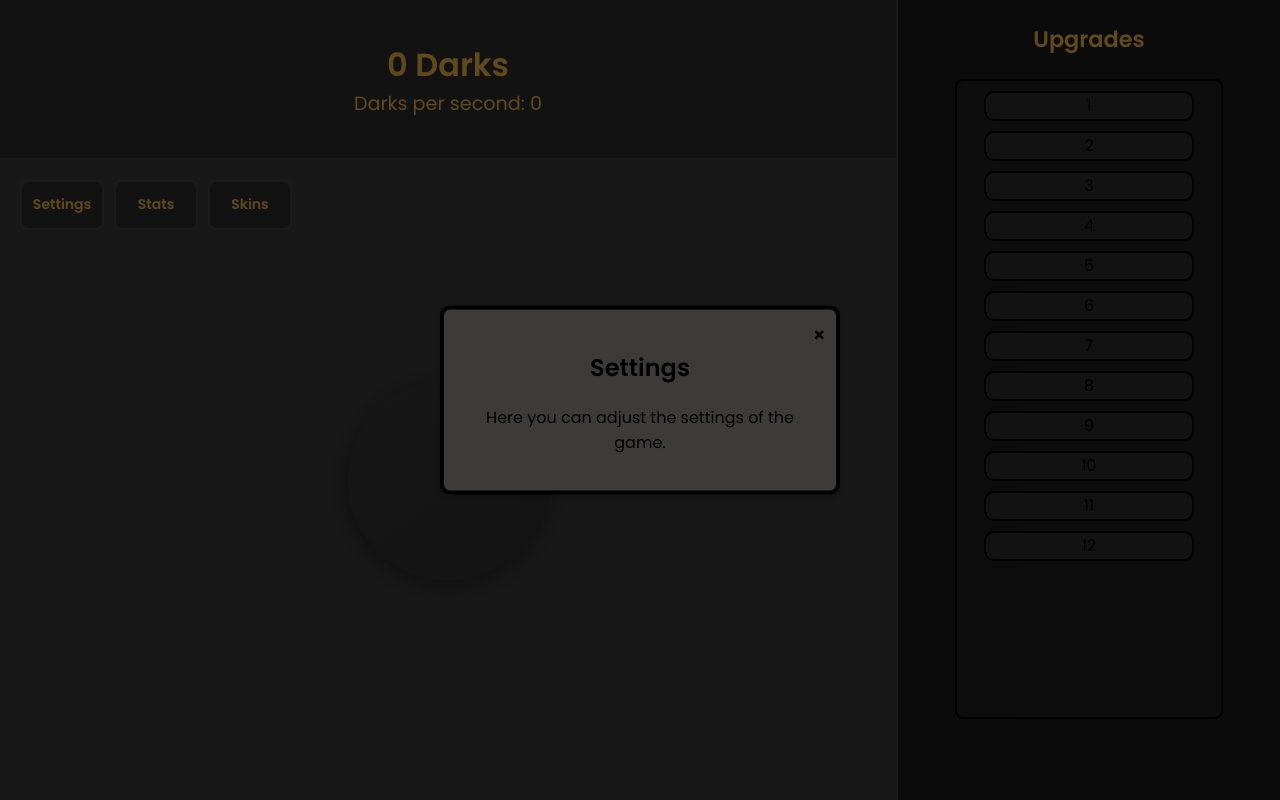
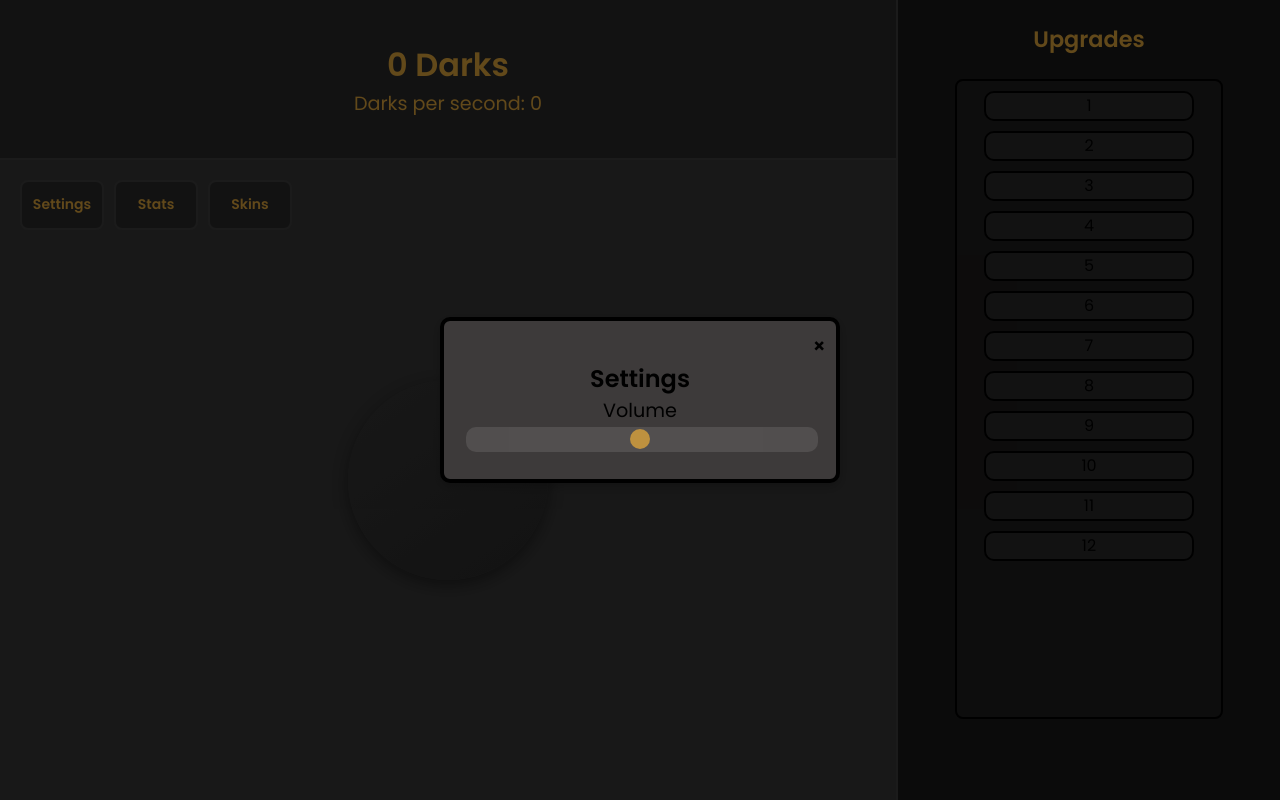
Before and after one commit to SaryNassif/DarkClicker, a plain HTML site: page src/html/index.html in a window 1280 px wide. Both pictures are taken after a click on the element "Settings". Drawn offline with Linux system fonts and the light colour scheme.

Commit message:
Popup settings +skins + stat, and volume slider

```diff
--- a/src/css/index.css
+++ b/src/css/index.css
@@ -161,7 +161,7 @@ header p{
     width: 100%;
     height: 100%;
     background-color: rgba(0, 0, 0, 0.6);
-    z-index: 1000;
+    z-index: 0;
 }
 
 .popup-content {
@@ -188,3 +188,27 @@ header p{
     color: #000000;
     font-weight: bold;
 }
+
+.slider {
+    appearance: none;
+    width: 100%;
+    height: 25px;
+    background: #5b5858;
+    outline: none;
+    opacity: 0.7;
+    transition: opacity 0.2s;
+    border-radius: 10px;
+}
+
+.slider::-webkit-slider-thumb {
+    appearance: none; /* Remove default styles */
+    width: 20px; /* Width of the thumb */
+    height: 20px; /* Height of the thumb */
+    background-color: #f5b642; /* Custom color for the thumb */
+    border-radius: 50%;
+    cursor: pointer;
+}
+
+.slider:hover {
+    opacity: 1;
+}
--- a/src/html/index.html
+++ b/src/html/index.html
@@ -8,7 +8,6 @@
     <title>Dark Clicker</title>
 </head>
 <body>
-
     <div class="bigcontainer">
         <div class="container1">
             <header>
@@ -26,8 +25,11 @@
                 <div id="settingsPopup" class="popup">
                     <div class="popup-content">
                         <span class="close">&times;</span>
-                        <h2>Settings</h2>
-                        <p>Here you can adjust the settings of the game.</p>
+                        <h2 style="margin-bottom: 0;">Settings</h2>
+                        <div class="volumeslider">
+                            <p style="margin: 0; font-size: 120%; font-weight: 500;">Volume</p>
+                            <input type="range" min="1" max="100" value="50" class="slider" id="myRange">
+                        </div>
                     </div>
                 </div>
 
```
